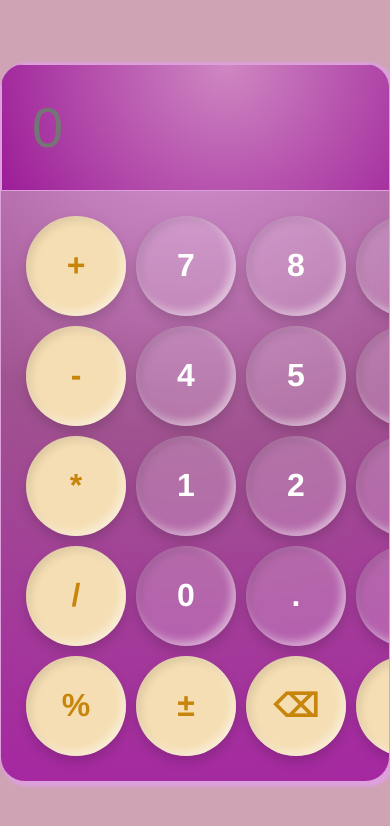
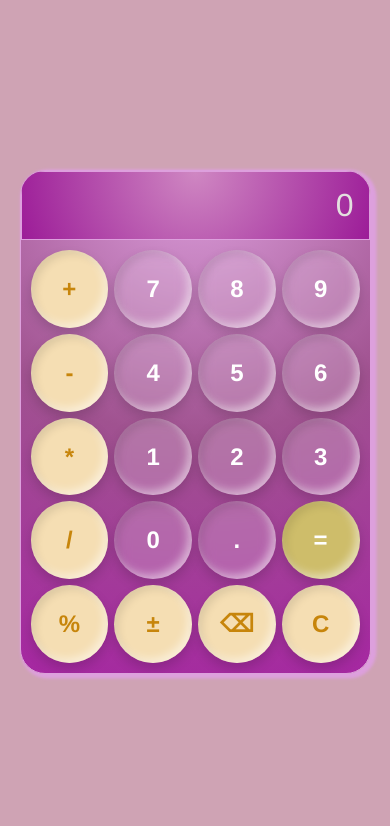
Before and after one commit to Kirtissharmaaa/Vanilla-js-Calculator, a plain HTML site: page Calculator/index.html in a window 390 px wide. Drawn offline with Linux system fonts and the light colour scheme.

Commit message:
Update style.css

```diff
--- a/Calculator/style.css
+++ b/Calculator/style.css
@@ -1,9 +1,12 @@
+*{
+    box-sizing: border-box;
+}
 body{
     margin: 0;
     display: flex;
     justify-content: center;
     align-items: center;
-    height: 100vh;
+    min-height: 100vh;
     background-color:  rgba(150, 53, 90, 0.45);
 
 }
@@ -11,6 +14,7 @@ body{
     font-family: Arial, sans-serif;
     background: radial-gradient(circle at top,plum,rgb(160,82,144) ,rgb(165,39,161));
     border-radius: 25px;
+    width: 90%;
     max-width: 500px;
     overflow: hidden;
     border: 1px solid plum;
@@ -20,13 +24,19 @@ body{
 #display{
     width: 100%;
     padding: 30px;
+    box-sizing: border-box;
     font-size: 3.5rem;
     font-weight: lighter;
-    text-align: left;
+    text-align: right;
     font-family: 'Franklin Gothic Medium', 'Arial Narrow', Arial, sans-serif;
     background: radial-gradient(circle at top, rgb(207, 135, 194) ,rgb(156, 28, 152));
+    color: rgba(227, 223, 223, 0.916);
+    border: 1px double plum;
+}
+
+#display::placeholder {
     color: rgb(227, 223, 223);
-    border: 1px double plum;
+    opacity: 5;
 }
 
 #keys{
@@ -39,8 +49,9 @@ body{
 
 
 button{
-    width: 100px;
-    height: 100px;
+    width: 100%;
+    /* height: 100px; */
+    aspect-ratio: 1/1;
     border-radius: 50%;
     font-family: 'Franklin Gothic Medium', 'Arial Narrow', Arial, sans-serif;
     border: none;
@@ -63,8 +74,10 @@ button:hover{
 button:active{
     background-color: rgb(212, 157, 175);
 }
+#equal{
+    background-color: rgb(206, 189, 106);
+}
 .operator-btn{
-    background-color: rgb(199, 127, 247);
     background-color: wheat;
     color: rgb(199, 133, 11);
 
@@ -75,3 +88,27 @@ button:active{
     box-shadow: 0 0 20px wheat;
 
 }
+
+@media (max-width: 600px){
+    #display{
+        font-size: 2.5rem;
+        padding: 20px;
+    }
+    #keys{
+        padding: 15px;
+        gap: 8px;
+    }
+}
+@media (max-width: 400px){
+    #display{
+        font-size: 2rem;
+        padding: 15px;
+    }
+    #keys{
+        padding: 10px;
+        gap: 6px;
+    }
+    button {
+        font-size: 1.5rem;
+    }
+}
```
